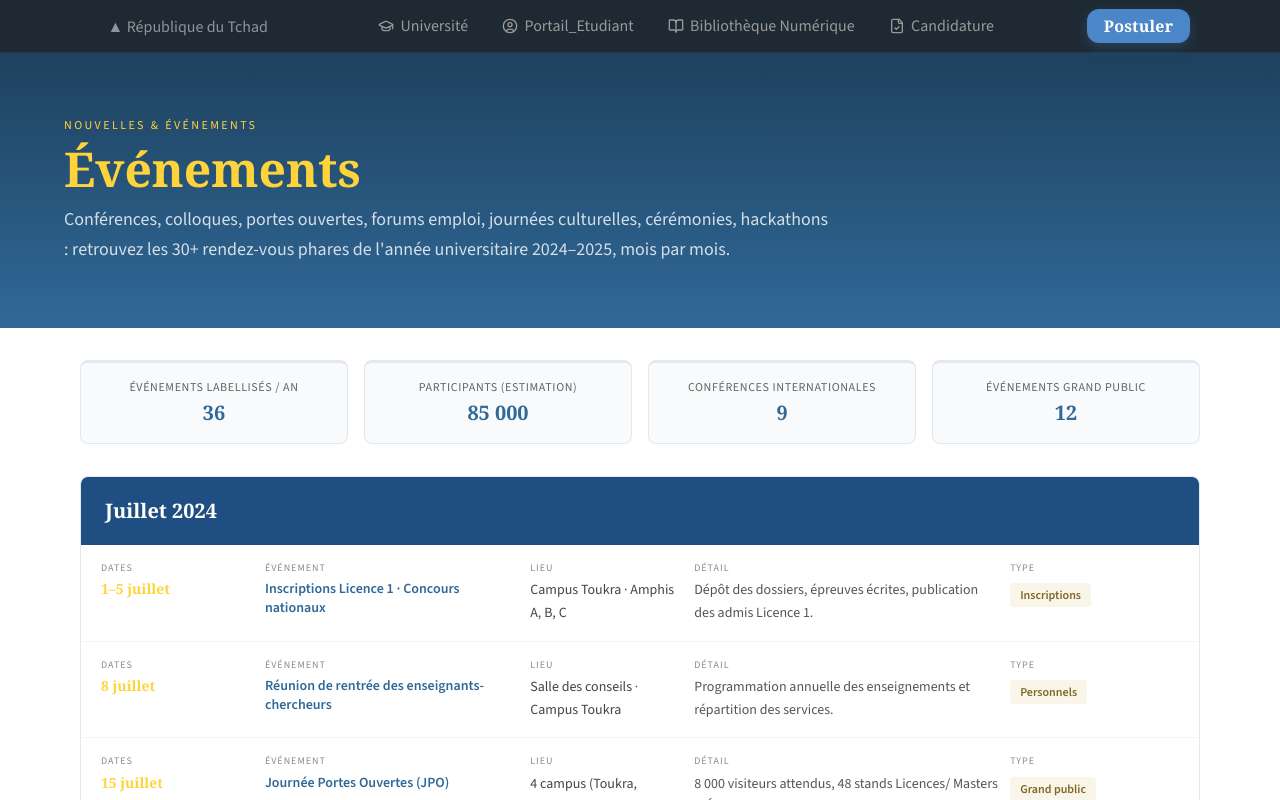
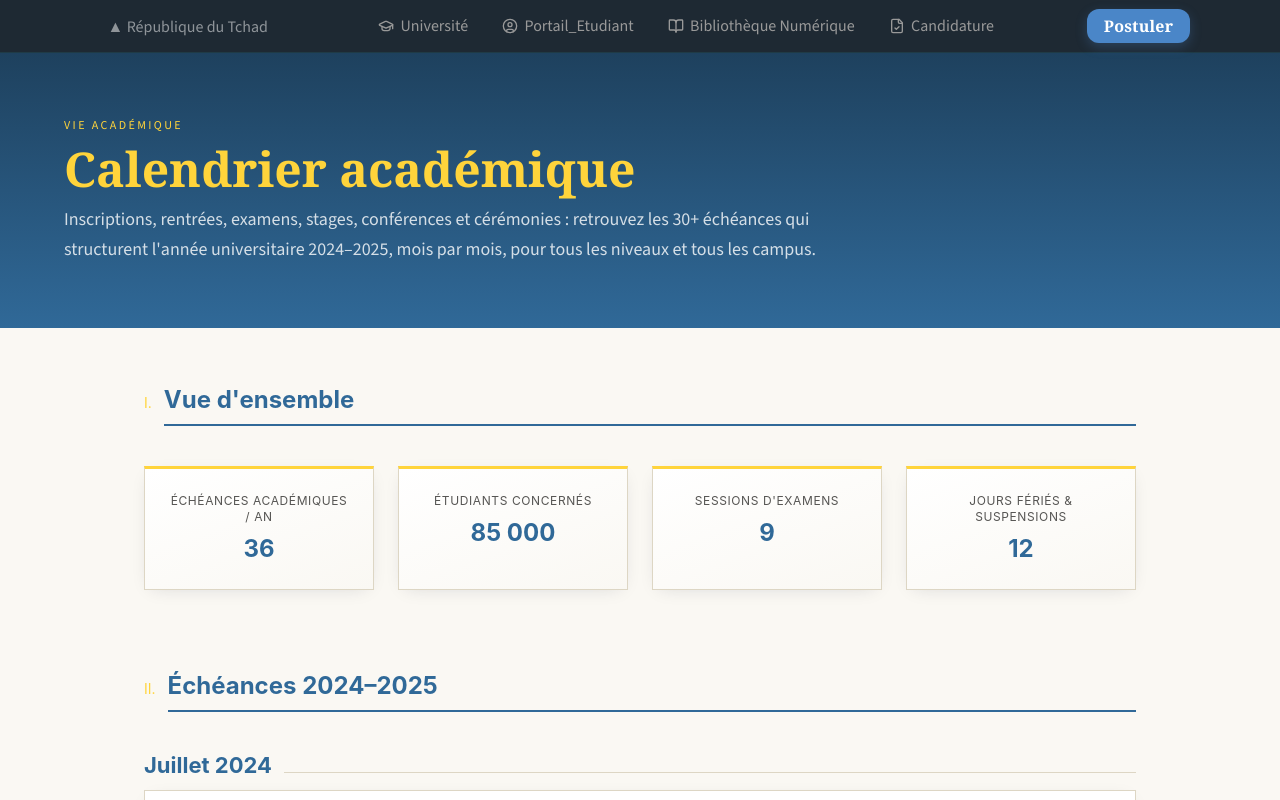
Before and after one commit to Barya696/universite-ndjamena-official-web, a React (Vite) app in the folder frontend/: page /universite/nouvelles-evenements/calendrier-academique in a window 1280 px wide. Shown: the top 800 px of the page. Built offline with nearby package versions, Linux system fonts and the light colour scheme.

Commit message:
Actualités:Calendrier académique

```diff
--- a/frontend/src/app/Components/Universites/Nouvelles_&_Evenements/CalendrierAcademique.tsx
+++ b/frontend/src/app/Components/Universites/Nouvelles_&_Evenements/CalendrierAcademique.tsx
@@ -1,12 +1,27 @@
 import { BRAND } from "../../Utils/brand";
 
 const NAVY = BRAND.navy;
+const NAVY_DEEP = BRAND.navyDeep;
 const GOLD = BRAND.gold;
+const PARCHMENT = "#FAF8F3";
+const PARCHMENT_ALT = "#F3EEE1";
+const LINE = "#DDD6C4";
+const INK = "#2B2B2B";
+const INK_SOFT = "#565553";
+const SHADOW = "0 4px 18px -8px rgba(20,30,55,0.18)";
+// Matches the sans-serif used in the site footer / HistoireMission page.
+const FONT = "'Inter', ui-sans-serif, system-ui, -apple-system, sans-serif";
 
-const EVENEMENTS_2024_25 = [
+const STATS = [
+  { k: "Échéances académiques / an", v: "36" },
+  { k: "Étudiants concernés", v: "85 000" },
+  { k: "Sessions d'examens", v: "9" },
+  { k: "Jours fériés & suspensions", v: "12" },
+];
+
+const CALENDRIER_2024_25 = [
   {
     periode: "Juillet 2024",
-    color: "#1f4e82",
     list: [
       { dates: "1–5 juillet", nom: "Inscriptions Licence 1 · Concours nationaux", lieu: "Campus Toukra · Amphis A, B, C", type: "Inscriptions", desc: "Dépôt des dossiers, épreuves écrites, publication des admis Licence 1." },
       { dates: "8 juillet", nom: "Réunion de rentrée des enseignants-chercheurs", lieu: "Salle des conseils · Campus Toukra", type: "Personnels", desc: "Programmation annuelle des enseignements et répartition des services." },
@@ -16,7 +31,6 @@ const EVENEMENTS_2024_25 = [
   },
   {
     periode: "Août 2024",
-    color: "#2a6696",
     list: [
       { dates: "1–8 août", nom: "Réhabilitation Amphi numériques — livraison", lieu: "FSEA, Faculté de Droit, Campus Toukra", type: "Infrastructures", desc: "Captation automatique, 4K, sonorisation, fibre jusqu'aux salles." },
       { dates: "12–16 août", nom: "Formation pédagogique DIGILMD · 240 enseignants", lieu: "CRN · Centre de Ressources Numériques", type: "Formation", desc: "Ateliers Moodle, quiz, classes inversées, réalisation de capsules vidéo." },
@@ -26,7 +40,6 @@ const EVENEMENTS_2024_25 = [
   },
   {
     periode: "Septembre 2024",
-    color: "#2f6c9c",
     list: [
       { dates: "2 sept.", nom: "Rentrée académique 2024–2025 · Tous les niveaux", lieu: "Amphi Central · 1 000 places · Campus Toukra", type: "Officiel", desc: "Allocution du Recteur, représentants des ministries, associations étudiantes." },
       { dates: "6–8 sept.", nom: "Forum des associations & clubs étudiants", lieu: "Esplanade centrale · Toukra", type: "Vie étudiante", desc: "45 clubs (débats, théâtre, robotique, développement, sports, journal…)." },
@@ -36,7 +49,6 @@ const EVENEMENTS_2024_25 = [
   },
   {
     periode: "Octobre 2024",
-    color: "#285e8f",
     list: [
       { dates: "7–11 oct.", nom: "Semaines d'entretien de stage Licence Pro", lieu: "Bureaux stages · chaque faculté", type: "Stages", desc: "Validation des conventions, répartition des maîtres de stage." },
       { dates: "14 oct.", nom: "Forum Emploi & Entrepreneuriat UDN", lieu: "Esplanade Toukra · 60 stands", type: "Insertion", desc: "40 entreprises & cabinets nationaux et internationaux recrutent : stages & CDD." },
@@ -46,7 +58,6 @@ const EVENEMENTS_2024_25 = [
   },
   {
     periode: "Novembre 2024",
-    color: "#275a8a",
     list: [
       { dates: "4 nov.", nom: "Défense Livrables ERASMUS+ DIGILMD", lieu: "Amphi numérique F1 · FSEA", type: "International", desc: "Présentation des MOOC, labellisation UE, rapports de mobilité." },
       { dates: "12–13 nov.", nom: "Journée « Femmes & Sciences »", lieu: "Faculté des Sciences · Campus Toukra", type: "Égalité", desc: "Conférences, portraits, ateliers, mentorat pour jeunes filles scientifiques." },
@@ -56,7 +67,6 @@ const EVENEMENTS_2024_25 = [
   },
   {
     periode: "Décembre 2024",
-    color: "#235182",
     list: [
       { dates: "2 déc.", nom: "Clôture des appels à projets internes", lieu: "Service Recherche · A-118", type: "Projets", desc: "Dépôt des dossiers finaux pour les financements propres (800 M FCFA)." },
       { dates: "9–13 déc.", nom: "Partiels du 1er semestre (L1, L2, M1, M2)", lieu: "Tous les campus", type: "Examens", desc: "Session principale — délai de consultation des notes jusqu'au 20 déc." },
@@ -66,86 +76,114 @@ const EVENEMENTS_2024_25 = [
   },
 ];
 
-export default function Evenements() {
+function SectionHeading({ roman, title }: { roman: string; title: string }) {
   return (
-    <div className="bg-white min-h-screen">
+    <div className="flex items-baseline gap-3 mb-8">
+      <span className="text-sm" style={{ color: GOLD, fontFamily: FONT }}>
+        {roman}
+      </span>
+      <h2 className="text-2xl font-bold pb-2 flex-1" style={{ color: NAVY, fontFamily: FONT, borderBottom: `2px solid ${NAVY}` }}>
+        {title}
+      </h2>
+    </div>
+  );
+}
+
+export default function CalendrierAcademique() {
+  return (
+    <div style={{ background: PARCHMENT }} className="min-h-screen">
+      {/* EN-TÊTE */}
       <section
         className="py-16 px-4 md:px-[50px]"
-        style={{ background: `linear-gradient(180deg, ${BRAND.navyDeep} 0%, ${NAVY} 100%)` }}
+        style={{ background: `linear-gradient(180deg, ${NAVY_DEEP} 0%, ${NAVY} 100%)` }}
       >
         <div className="max-w-6xl mx-auto">
           <p className="uppercase tracking-[0.2em] text-xs mb-3" style={{ color: GOLD }}>
-            Nouvelles &amp; Événements
+            Vie académique
           </p>
           <h1
             className="text-4xl md:text-5xl font-bold mb-3"
             style={{ color: GOLD, fontFamily: "Georgia, serif" }}
           >
-            Événements
+            Calendrier académique
           </h1>
           <p className="text-lg text-white/80 max-w-3xl leading-relaxed">
-            Conférences, colloques, portes ouvertes, forums emploi, journées
-            culturelles, cérémonies, hackathons : retrouvez les 30+ rendez-vous
-            phares de l'année universitaire 2024–2025, mois par mois.
+            Inscriptions, rentrées, examens, stages, conférences et cérémonies :
+            retrouvez les 30+ échéances qui structurent l'année universitaire
+            2024–2025, mois par mois, pour tous les niveaux et tous les campus.
           </p>
         </div>
       </section>
 
-      <section className="max-w-6xl mx-auto px-4 py-8">
-        <div className="grid md:grid-cols-4 gap-4 text-sm">
-          {[
-            { k: "Événements labellisés / an", v: "36" },
-            { k: "Participants (estimation)", v: "85 000" },
-            { k: "Conférences internationales", v: "9" },
-            { k: "Événements grand public", v: "12" },
-          ].map((s) => (
+      {/* I. VUE D'ENSEMBLE */}
+      <section className="max-w-5xl mx-auto px-4 pt-14 pb-4">
+        <SectionHeading roman="I." title="Vue d'ensemble" />
+        <div className="grid sm:grid-cols-2 md:grid-cols-4 gap-6 pt-2">
+          {STATS.map((s) => (
             <div
               key={s.k}
-              className="p-4 rounded-lg border text-center"
-              style={{ background: "#f8fafc", borderTop: `3px solid ${GOLD}`, borderColor: "#e2e8f0" }}
+              className="bg-white p-6 text-center"
+              style={{
+                boxShadow: SHADOW,
+                border: `1px solid ${LINE}`,
+                borderTop: `3px solid ${GOLD}`,
+                backgroundImage: `linear-gradient(160deg, #ffffff 0%, ${PARCHMENT} 100%)`,
+              }}
             >
-              <p className="text-xs uppercase tracking-wider text-[#646464] mb-1">{s.k}</p>
-              <p className="text-xl font-bold" style={{ color: NAVY, fontFamily: "Georgia, serif" }}>{s.v}</p>
+              <p className="text-xs uppercase tracking-wider mb-2" style={{ color: INK_SOFT, fontFamily: FONT }}>
+                {s.k}
+              </p>
+              <p className="text-2xl font-bold" style={{ color: NAVY, fontFamily: FONT }}>
+                {s.v}
+              </p>
             </div>
           ))}
         </div>
       </section>
 
-      <section className="max-w-6xl mx-auto px-4 pb-16 space-y-8">
-        {EVENEMENTS_2024_25.map((mois) => (
-          <article key={mois.periode} className="rounded-lg border overflow-hidden" style={{ borderColor: "#e2e8f0" }}>
-            <div className="px-6 py-5" style={{ background: mois.color }}>
-              <h2 className="font-bold text-white text-lg md:text-xl" style={{ fontFamily: "Georgia, serif" }}>
+      {/* II. CALENDRIER — month blocks styled like the Jalons timeline */}
+      <section className="max-w-5xl mx-auto px-4 py-16">
+        <SectionHeading roman="II." title="Échéances 2024–2025" />
+        <div className="space-y-10 pt-2">
+          {CALENDRIER_2024_25.map((mois) => (
+            <div key={mois.periode}>
+              <div className="flex items-baseline gap-3 mb-3">
+                <div className="font-bold" style={{ color: NAVY, fontFamily: FONT, fontSize: "22px" }}>
                   {mois.periode}
-              </h2>
                 </div>
-            <div className="bg-white divide-y divide-gray-100">
-              {mois.list.map((ev) => (
+                <div className="flex-1" style={{ height: 1, background: LINE }} />
+              </div>
+              <div className="bg-white" style={{ boxShadow: SHADOW, border: `1px solid ${LINE}` }}>
+                {mois.list.map((ev, i) => (
                   <div
                     key={ev.nom}
-                  className="grid md:grid-cols-[0.9fr_1.5fr_0.9fr_1.8fr_1fr] gap-3 px-5 py-4 text-sm items-start"
+                    className="grid md:grid-cols-[0.8fr_1.5fr_1fr_1.8fr_0.9fr] gap-4 px-6 py-5 items-start"
+                    style={{
+                      borderBottom: i !== mois.list.length - 1 ? `1px solid ${LINE}` : "none",
+                      background: i % 2 === 0 ? "transparent" : "rgba(198,161,91,0.045)",
+                    }}
                   >
                     <div>
-                    <p className="text-[10px] uppercase tracking-widest text-[#8a8a8a] mb-1">Dates</p>
-                    <p className="font-semibold" style={{ color: GOLD, fontFamily: "Georgia, serif" }}>{ev.dates}</p>
+                      <p className="text-[10px] uppercase tracking-widest mb-1" style={{ color: INK_SOFT, fontFamily: FONT }}>Dates</p>
+                      <p className="font-semibold text-sm" style={{ color: GOLD, fontFamily: FONT }}>{ev.dates}</p>
                     </div>
                     <div>
-                    <p className="text-[10px] uppercase tracking-widest text-[#8a8a8a] mb-1">Événement</p>
-                    <p className="font-semibold leading-snug" style={{ color: NAVY }}>{ev.nom}</p>
+                      <p className="text-[10px] uppercase tracking-widest mb-1" style={{ color: INK_SOFT, fontFamily: FONT }}>Échéance</p>
+                      <p className="font-semibold text-sm leading-snug" style={{ color: NAVY, fontFamily: FONT }}>{ev.nom}</p>
                     </div>
                     <div>
-                    <p className="text-[10px] uppercase tracking-widest text-[#8a8a8a] mb-1">Lieu</p>
-                    <p className="text-[#444] leading-relaxed">{ev.lieu}</p>
+                      <p className="text-[10px] uppercase tracking-widest mb-1" style={{ color: INK_SOFT, fontFamily: FONT }}>Lieu</p>
+                      <p className="text-sm leading-relaxed" style={{ color: INK_SOFT, fontFamily: FONT }}>{ev.lieu}</p>
                     </div>
                     <div>
-                    <p className="text-[10px] uppercase tracking-widest text-[#8a8a8a] mb-1">Détail</p>
-                    <p className="text-[#555] leading-relaxed">{ev.desc}</p>
+                      <p className="text-[10px] uppercase tracking-widest mb-1" style={{ color: INK_SOFT, fontFamily: FONT }}>Détail</p>
+                      <p className="text-sm leading-relaxed" style={{ color: INK_SOFT, fontFamily: FONT }}>{ev.desc}</p>
                     </div>
                     <div>
-                    <p className="text-[10px] uppercase tracking-widest text-[#8a8a8a] mb-1">Type</p>
+                      <p className="text-[10px] uppercase tracking-widest mb-1" style={{ color: INK_SOFT, fontFamily: FONT }}>Type</p>
                       <span
-                      className="inline-block px-2.5 py-1 rounded text-xs font-semibold mt-1"
-                      style={{ background: "rgba(200,168,75,0.12)", color: "#806724" }}
+                        className="inline-block px-2.5 py-1 text-xs font-semibold mt-0.5"
+                        style={{ background: PARCHMENT_ALT, color: NAVY, border: `1px solid ${LINE}`, fontFamily: FONT }}
                       >
                         {ev.type}
                       </span>
@@ -153,8 +191,9 @@ export default function Evenements() {
                   </div>
                 ))}
               </div>
-          </article>
+            </div>
           ))}
+        </div>
       </section>
     </div>
   );
```
Lines whose indentation alone changed are shown as unchanged.
